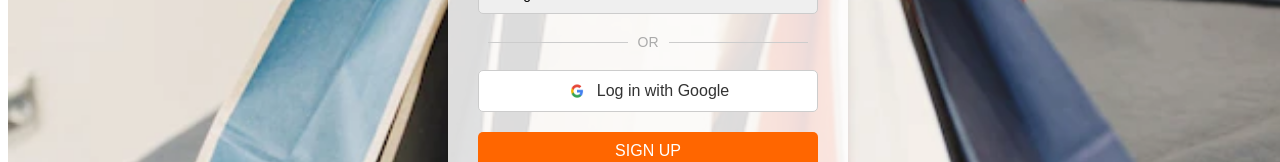
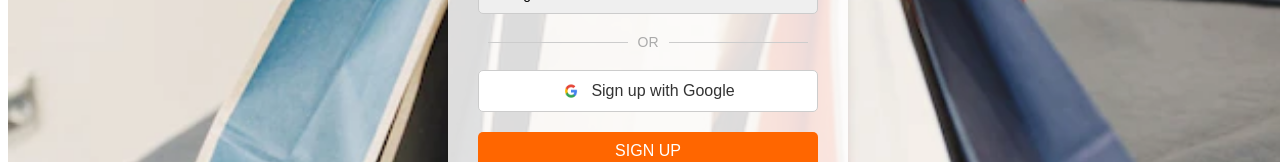
Before and after one commit to UzoAfrica/DG001-Live-Project, a React (Vite) app in the folder frontend/: page /signup in a window 1280 px wide. Shown: the part 487-649 px from the top of the page. Built offline with nearby package versions, Linux system fonts and the light colour scheme; no server answers.

Commit message:
made changes

```diff
--- a/frontend/src/components/SignUp/SignUpPage.tsx
+++ b/frontend/src/components/SignUp/SignUpPage.tsx
@@ -63,7 +63,7 @@ const SignUpPage: React.FC = () => {
             </Separator>
             <GoogleSignUp>
               <img src={googleLogo} alt="Google Logo" />
-              Log in with Google
+              Sign up with Google
             </GoogleSignUp>
             <SignUpButton type="submit">SIGN UP</SignUpButton>
           </form>
```
